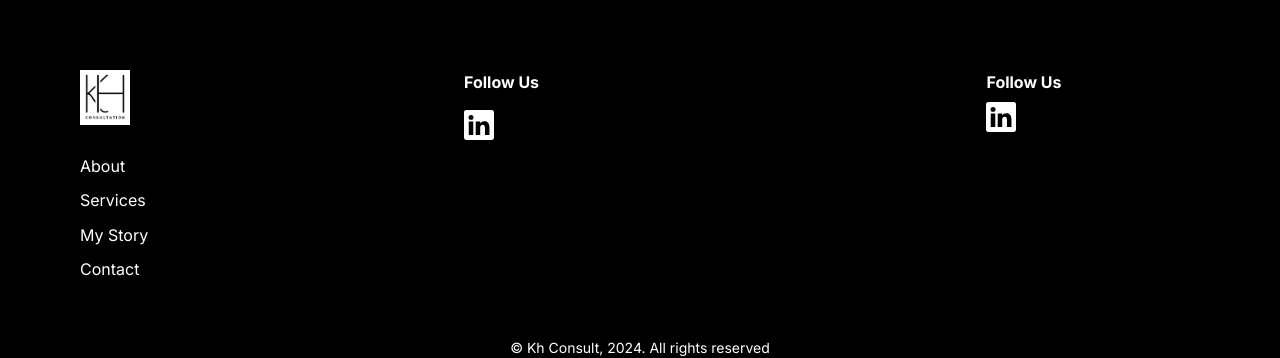
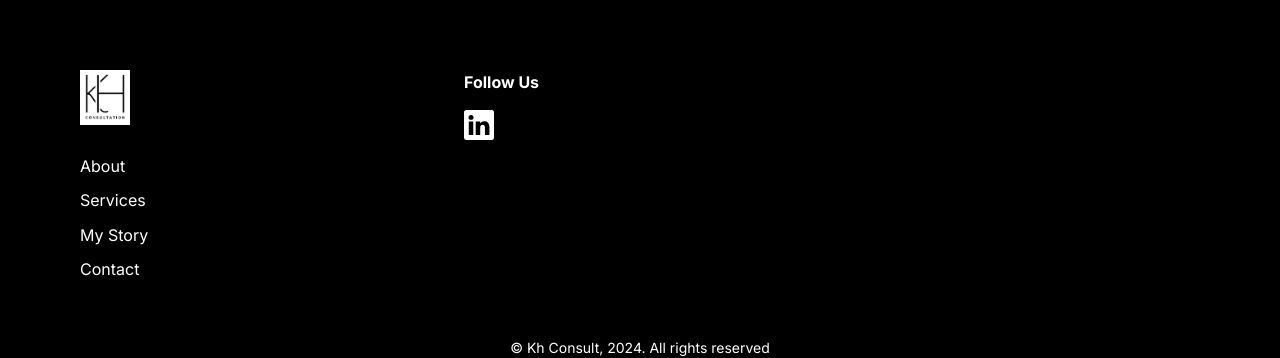
Before and after one commit to yazok8/KhConsult-Web, a Next.js app: page /pages/contact in a window 1280 px wide. Shown: the part 938-1296 px from the top of the page. Built offline with nearby package versions, Linux system fonts and the light colour scheme; no server answers; the database is empty.

Commit message:
improve footer styles
    pick 526cad6 improve footer styles

```diff
--- a/src/app/(client)/components/footer/Footer.tsx
+++ b/src/app/(client)/components/footer/Footer.tsx
@@ -35,13 +35,7 @@ const Footer = () => {
             <SocialMedia />
           </FooterList>
 
-
-          <div className="sm:justify-self-start lg:justify-self-center">
-            <h3 className="text-base font-bold mb-2">Follow Us</h3>
-            <SocialMedia />
-          </div>
         </div>
-
         <div className="w-full flex items-center justify-center pb-6">
           <p className="text-center text-sm">© Kh Consult, 2024. All rights reserved</p>
         </div>
```
